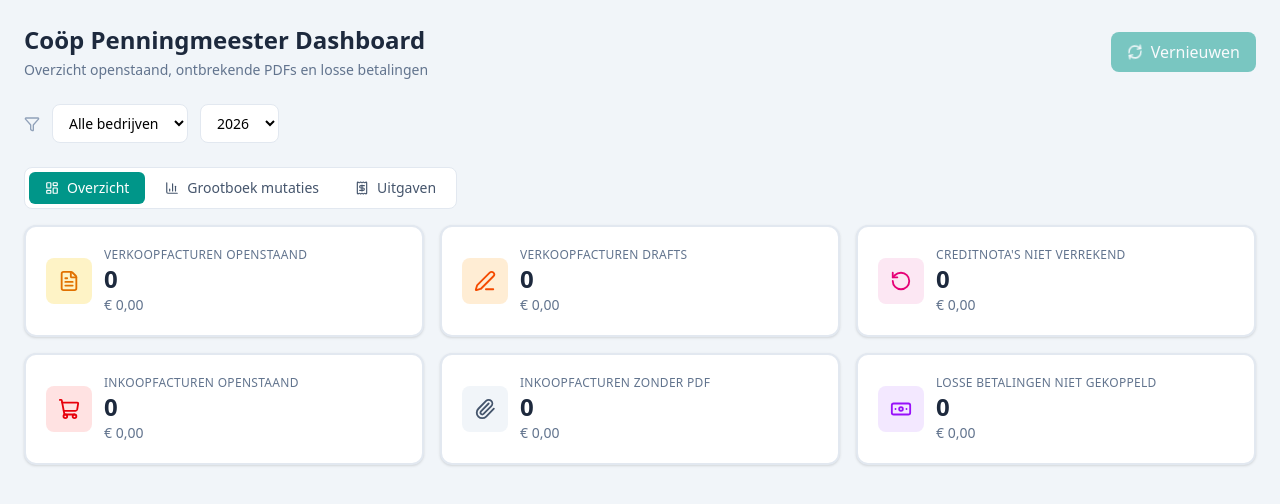
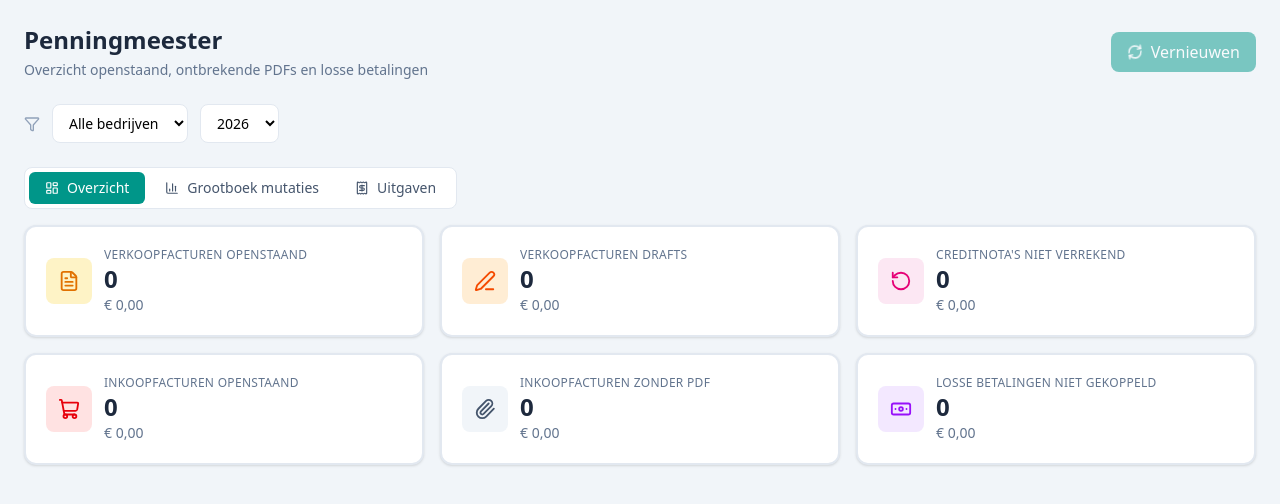
Before and after one commit to jochem25/yapp-ext-coop-admin, a React (Vite) app: page / in a window 1280 px wide. Shown: the top 504 px of the page. Built offline with nearby package versions, Linux system fonts and the light colour scheme; the HTML template or start-up script is replaced by a standard one.

Commit message:
rename: Coop Penningmeester Dashboard -> Penningmeester

```diff
--- a/index.html
+++ b/index.html
@@ -3,7 +3,7 @@
   <head>
     <meta charset="UTF-8" />
     <meta name="viewport" content="width=device-width, initial-scale=1.0" />
-    <title>Coöp Penningmeester Dashboard</title>
+    <title>Penningmeester</title>
   </head>
   <body class="bg-slate-100">
     <div id="root"></div>
--- a/src/App.tsx
+++ b/src/App.tsx
@@ -255,7 +255,7 @@
     <div className="p-3 sm:p-6 min-h-full bg-slate-100">
       <div className="flex items-center justify-between mb-6 flex-wrap gap-3">
         <div>
-          <h2 className="text-2xl font-bold text-slate-800">Coöp Penningmeester Dashboard</h2>
+          <h2 className="text-2xl font-bold text-slate-800">Penningmeester</h2>
           <p className="text-sm text-slate-500 mt-1">Overzicht openstaand, ontbrekende PDFs en losse betalingen</p>
         </div>
         <button
```
